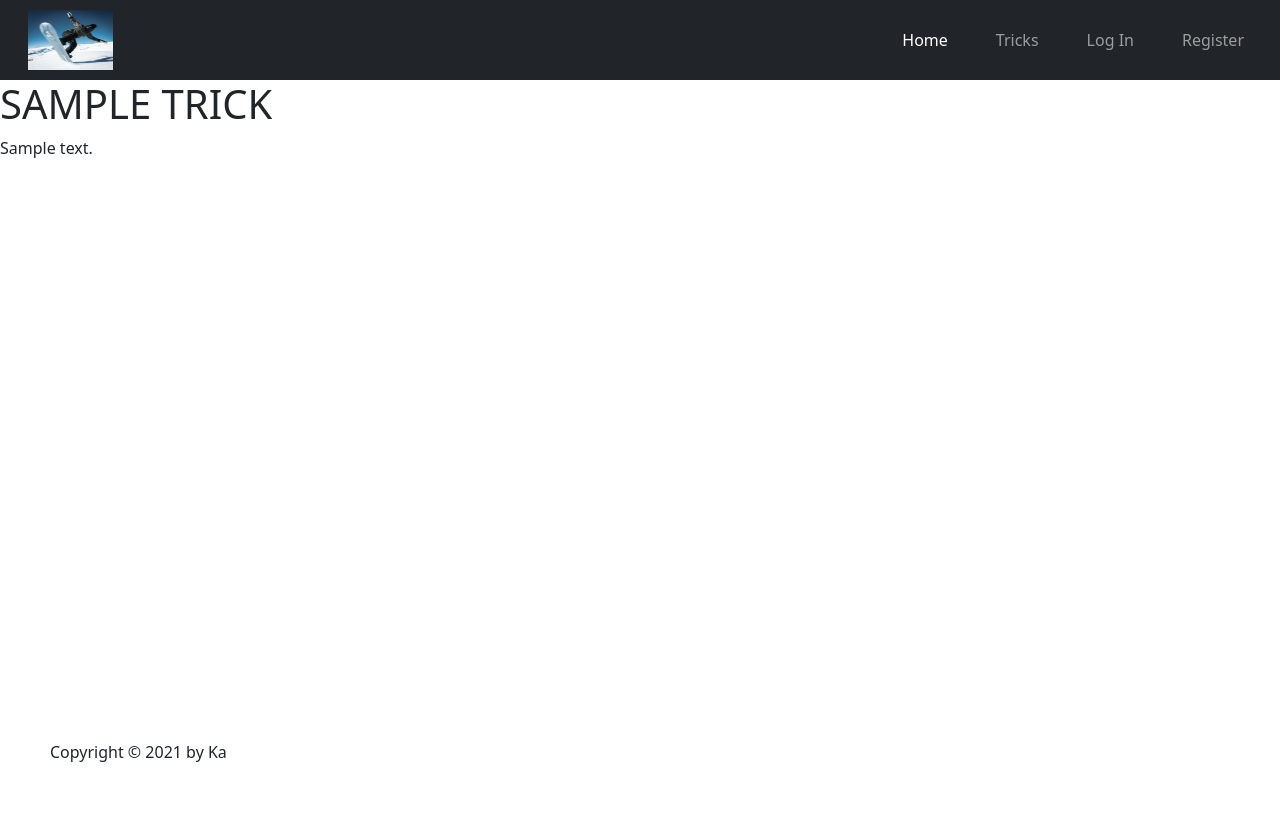
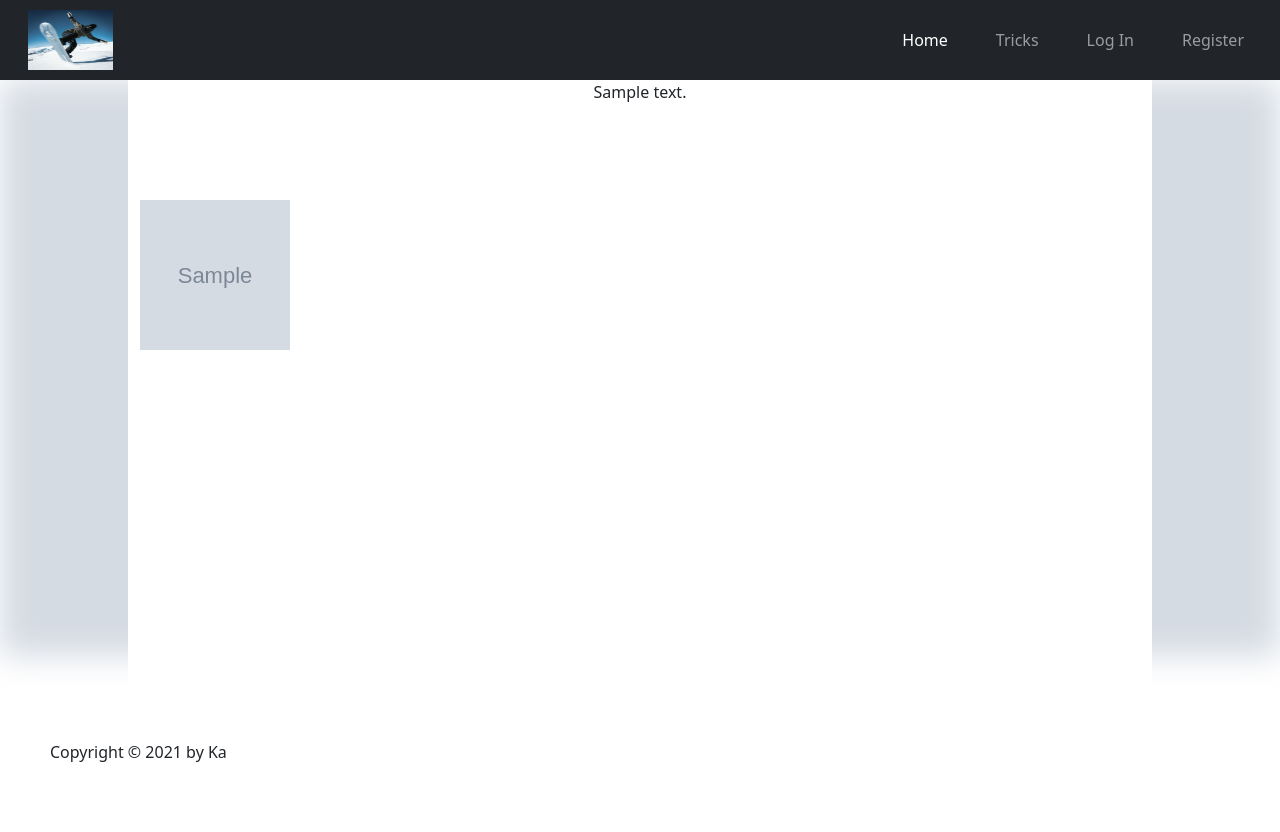
Before and after one commit to HysteriaKa/P6b-Snowboard, a Symfony app: template templates/main/trick.html.twig in a window 1280 px wide. Before the commit the page ends 762 px from the top, so only its background shows below. Run offline with Twig, Linux system fonts and the light colour scheme; the template is opened without the code that fills it: most values are stand-ins (such as "Sample title", 1, 10 or a date in 2020); grey boxes marked "Sample" are stand-in pictures; some libraries are stand-ins or nearby versions.

Commit message:
gestion des medias

```diff
--- a/public/css/main.css
+++ b/public/css/main.css
@@ -30,7 +30,7 @@ footer {
   background-size: cover;
   width: 100%;
   min-height: 45vw;
-  background-image: url("https://media.gettyimages.com/photos/snowboarder-jumping-through-air-with-deep-blue-sky-in-background-picture-id1092719712?s=2048x2048");
+
 }
 
 .jumbotron div {
@@ -113,8 +113,11 @@ footer {
 .fa-trash-alt {
   color: black;
 }
-
-a {
+.image_card{
+  min-width: 250px;
+  min-height: 250px;
+}
+a{
   text-decoration: none;
   color: black;
 }
@@ -211,6 +214,47 @@ nav div a {
 .form-control {
   width: 40%;
 }
+/* trick by trick*/
+main {
+  width: 100%;
+  overflow: hidden;
+}
+
+main > div {
+  width: 100%;
+  filter: blur(16px);
+  /* height: 40rem; */
+  /* object-fit: cover; */
+  position: absolute;
+  z-index: -1;
+}
+section {
+  width: 80%;
+  margin: auto;
+  /* position: relative; */
+  /* margin-top: -30rem; */
+  background-color: white;
+  min-height: calc(100vh - 3rem);
+}
+
+section img {
+  width: 100%;
+  margin-top: 80px;
+}
+.image-trick{
+  height: 80vh;
+}
+.thumbnail{
+  height: 150px;
+  width: 150px;
+}
+.rightUp{
+
+  position: fixed;
+  top:60px;
+  right:170px;
+  color:coral;
+}
 @media (min-width: 768px) and (max-width: 1024px) and (orientation: landscape) {
   .row {
     flex-direction: column;
--- a/templates/main/trick.html.twig
+++ b/templates/main/trick.html.twig
@@ -3,6 +3,54 @@
 {% block title %}{{ trick.name }}!{% endblock %}
 
 {% block body %}
-<h1>{{ trick.name }}</h1>
-<p>{{ trick.description }}</p>
+{% if medias %}
+<main>
+    <div class="jumbotron" style="background-image: url('{{ asset('/uploads/' ~ medias[0].filename) }}');">
+        <h1 class="center">{{ trick.name }}</h1>
+
+    </div>
+    {% else %}
+    <div class="jumbotron"
+        style="background-image: url('https://media.gettyimages.com/photos/snowboarder-jumping-through-air-with-deep-blue-sky-in-background-picture-id1092719712?s=2048x2048');">
+        <h1 class="center">{{ trick.name }}</h1>
+    </div>
+{% endif %}
+    <section>
+        <div class="">
+            {% if medias %}
+            {% if medias[0].type == "image" %}
+            <img src="{{ asset('/uploads/' ~ medias[0].filename)}}" alt="trick-image"
+                class="rounded mx-auto d-block image-trick">
+                {% if app.user and app.user.isVerified %}
+                <div>
+                    <div class="">
+                        <a href="/profil/edit/{{trick.id}}"><i class="fas fa-pencil-alt mar-2 rightUp"></i></a>
+                    </div>
+                    <div class="">
+                        <form method="post" action="{{ path('app_trick_delete', {'id': trick.id}) }}"
+                            onsubmit="return confirm('Are you sure you want to delete this amazing trick?');">
+                            <input type="hidden" name="_method" value="DELETE">
+                            <input type="hidden" name="_token" value="{{ csrf_token('delete' ~ trick.id) }}">
+                            <button class="fas"><i class="fas fa-trash-alt mr-2 rightUp"></i></button>
+                        </form>
+                    </div>
+                </div>
+                {% endif %}
+            {% endif %}
+            {% endif %}
+        </div>
+        <p class="center">{{ trick.description }}</p>
+        <div class="container">
+            <div class="row">
+                {% for media in medias %}
+                <div class="col-xs-3">
+                    <a href="{{ asset('/uploads/' ~ media.filename)}}" class="thumbnail">
+                        <img src="{{ asset('/uploads/' ~ media.filename)}}" alt="Image 1"class="thumbnail" />
+                    </a>
+                </div>
+            </div>
+            {% endfor %}
+        </div>
+    </section>
+</main>
 {% endblock %}
```
Also changed, not shown: src/Controller/TrickController.php (renamed from src/Controller/MainController.php, +61 -32 lines), src/Controller/UserController.php (added, +58 -0 lines), src/Services/MediaUploader.php (+16 -6 lines), templates/main/homePage.html.twig (+6 -4 lines), test.html (added, +64 -0 lines), public/uploads/http___wordpress-604950-1959020.cloudwaysapps.com_wp-content_uploads_2021_04_trick-tip-how-to-carve-on-a-snowboard-ridestore-magazine.jpg (added), public/uploads/red13nv-61b7518d7656c.png (deleted), public/uploads/red13nv-61b7523f49156.png (deleted), public/uploads/snow1-61c1a1100240b-61c1e75eda397.png (added), public/uploads/snow1-61c1a1100240b.png (added), 2 other files.
